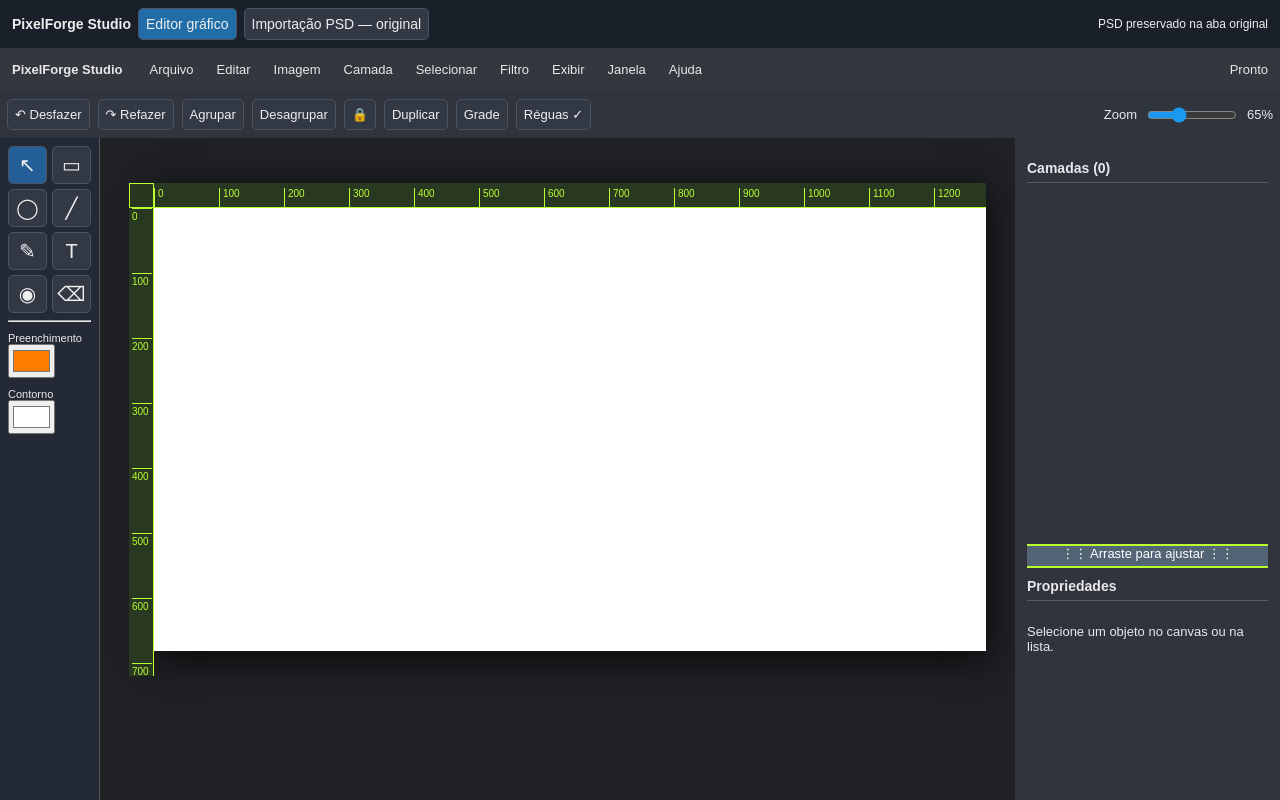
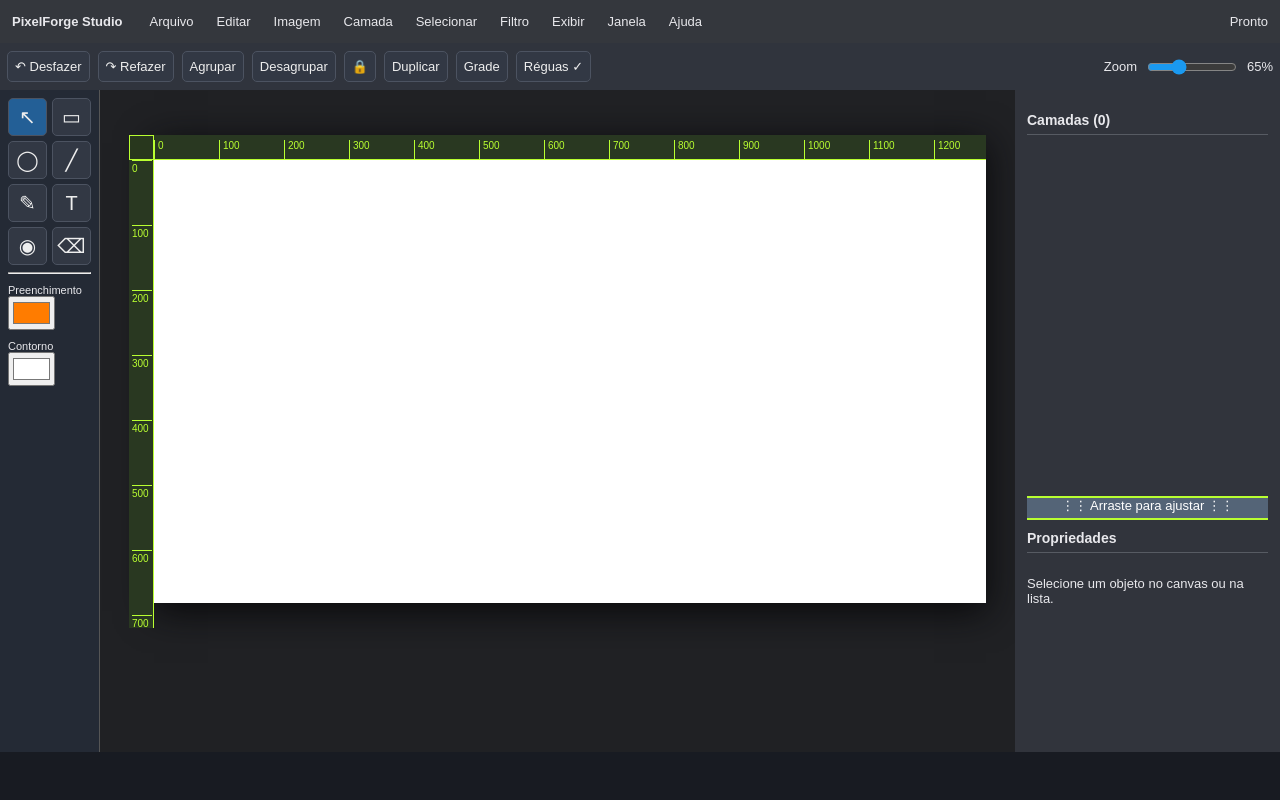
Before and after one commit to marcellopedrosa/pixel-forge-studio, a Next.js app: page / in a window 1280 px wide. Built offline with nearby package versions, Linux system fonts and the light colour scheme.

Commit message:
ui: use a single editor without PSD mode tabs

```diff
--- a/app/page.tsx
+++ b/app/page.tsx
@@ -1,9 +1,3 @@
-"use client";
-import {useState} from "react";
-import Editor from "../components/Editor";
 import DesignStudio from "../components/DesignStudio";
 import "./studio.css";
-export default function Page(){
- const [mode,setMode]=useState<"design"|"psd">("design");
- return <><div className="appmode"><b>PixelForge Studio</b><button className={mode==="design"?"current":""} onClick={()=>setMode("design")}>Editor gráfico</button><button className={mode==="psd"?"current":""} onClick={()=>setMode("psd")}>Importação PSD — original</button><span style={{marginLeft:"auto",fontSize:12}}>PSD preservado na aba original</span></div>{mode==="design"?<DesignStudio/>:<Editor/>}</>
-}
+export default function Page(){return <DesignStudio/>}
```
